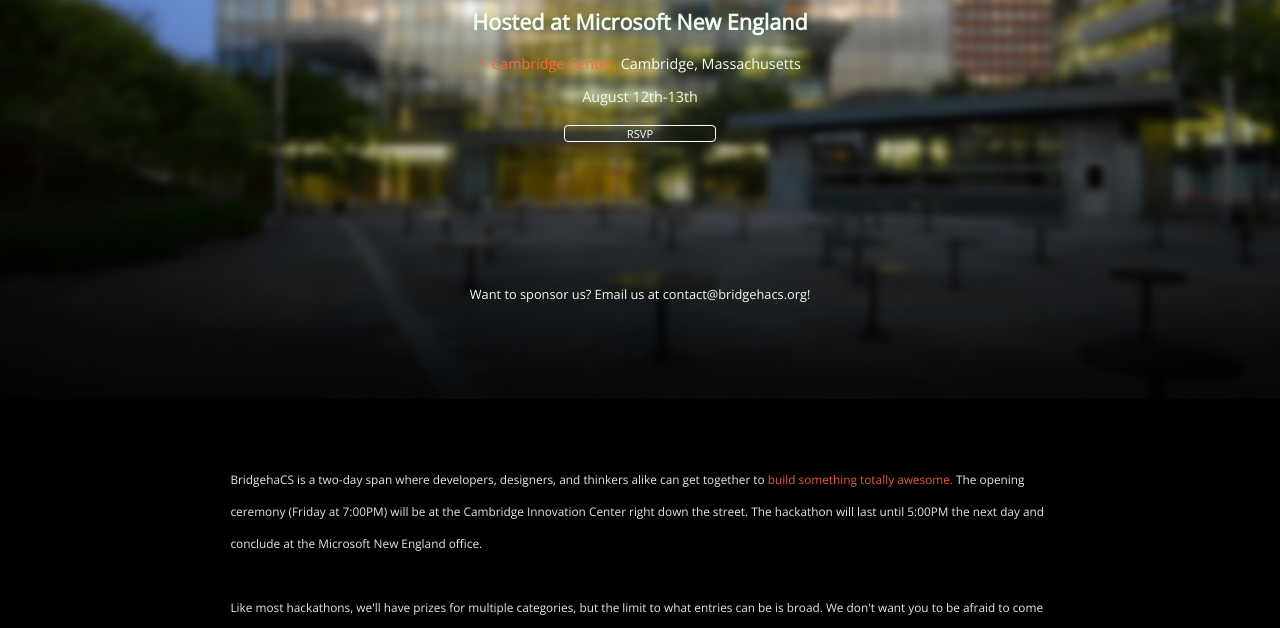
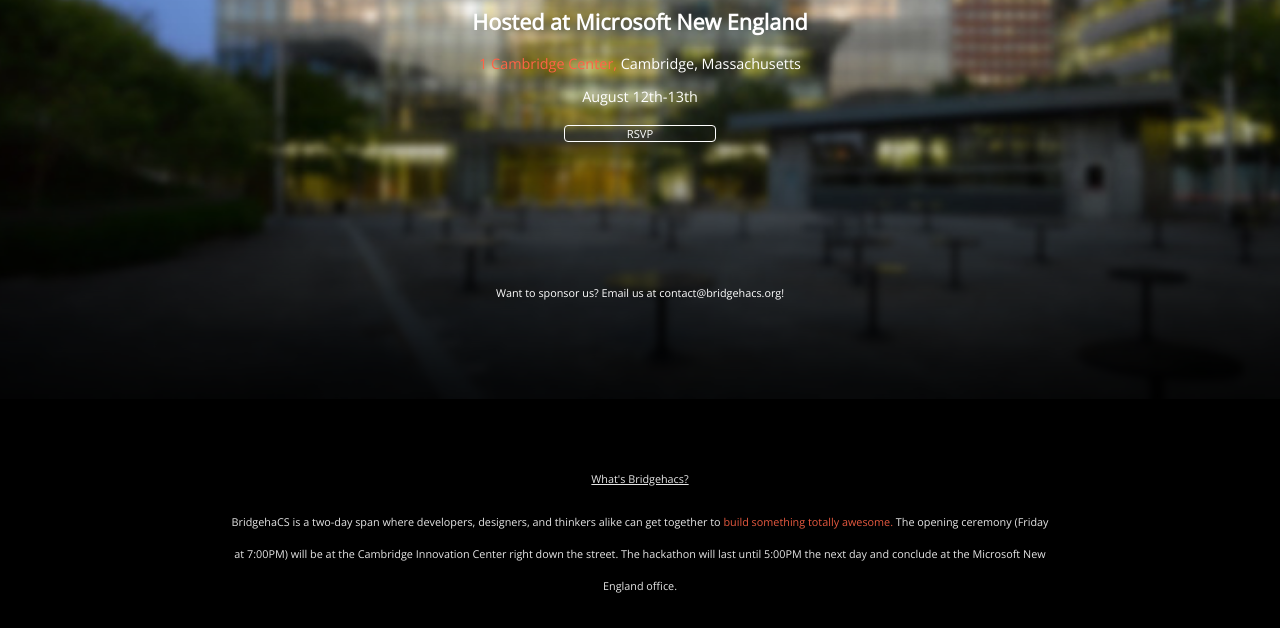
Before and after one commit to orintarou/bridge-hacs, a website: page public/index.html in a window 1280 px wide. Shown: the part 321-949 px from the top of the page. Drawn offline with nearby package versions, Linux system fonts and the light colour scheme; a script that the page names is missing.

Commit message:
revised css

```diff
--- a/public/index.html
+++ b/public/index.html
@@ -17,18 +17,19 @@
          <div class="title-container">
             <div class='bridge'></div>
             <h1>bridgehaCS</h1>
-            <h2 style="color:honeydew">Hosted at Microsoft New England</h2>
-            <p style="color:honeydew"><span style="color:tomato">1 Cambridge Center,</span> Cambridge, Massachusetts</p>
-            <p style="color:honeydew">August 12th-13th</p>
+            <h2 style="color:white">Hosted at Microsoft New England</h2>
+            <p style="color:white"><span style="color:tomato">1 Cambridge Center,</span> Cambridge, Massachusetts</p>
+            <p style="color:white">August 12th-13th</p>
          </div>
          <div style="text-align:center" ng-controller="BridgeController">
             <a class="RSVP" href="rsvp_materialui.html">RSVP</a>
          </div>
          <br>
-         <h3 style="color:honeydew; margin-top:15vh">Want to sponsor us? Email us at contact@bridgehacs.org!</h3>
+         <h3 style="color:white; margin-top:15vh">Want to sponsor us? Email us at contact@bridgehacs.org!</h3>
       </div>
       <div id='about'>
          <div class = about-text>
+            <p style="text-decoration: underline">What's Bridgehacs?</p>
             <p>BridgehaCS is a two-day span where developers, designers, and thinkers alike can get together to <span style="color:tomato;"> build something totally awesome.</span> The opening ceremony (Friday at 7:00PM) will be at the Cambridge Innovation Center right down the street. The hackathon will last until 5:00PM the next day and conclude at the Microsoft New England office. <br><br>Like most hackathons, we'll have prizes for multiple categories, but the limit to what entries can be is broad. We don't want you to be afraid to come to this hackathon with just an idea.  <span style="color:tomato;"> Don't know how to code? No problem</span>, we'll find a team that wants to help you build your vision into reality.</p>
             <h2>Sponsors</h2>
             <div class="sponsors">
--- a/public/style.css
+++ b/public/style.css
@@ -140,7 +140,7 @@
 }
 
 #front-page h3 {
-    font-size: .8em;
+    font-size: calc(.3vw + 7px);
     font-weight: 200;
     text-align: center;
     webkit-animation-delay: 2s; /* Chrome, Safari, Opera */
@@ -205,16 +205,14 @@
 }
 
 #about p {
-  font-size: calc(.3vw + 8px);
+  font-size: calc(.3vw + 7px);
   color:white;
   margin-left: 10%;
   margin-right: 10%;
-  justify-content: center;
 }
 
 #about .about-text{
   color:white;
-  text-align: left;
   font-family: 'Open Sans', sans-serif;
   line-height: 32px;
   opacity: .9;
```
